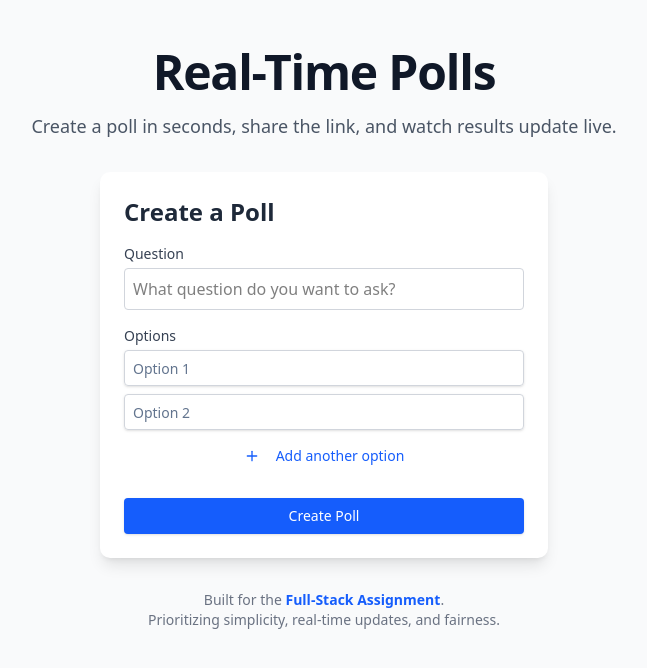
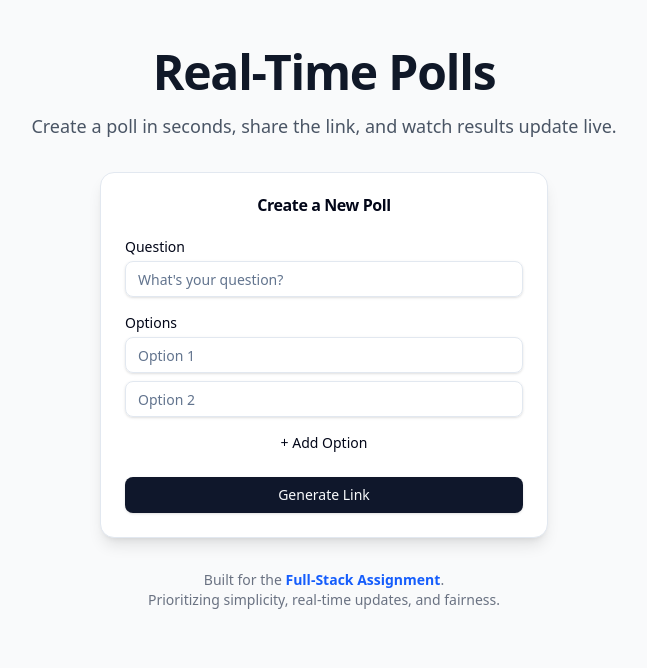
Before and after one commit to SSY199/Poller, a Next.js app: page / in a window 1280 px wide. Shown: the top 668 px of the page, without its empty margins (316-963 px from the left). Built offline with nearby package versions, Linux system fonts and the light colour scheme; no server answers.

Commit message:
Voting done in single page

```diff
--- a/components/CreatePollForm.tsx
+++ b/components/CreatePollForm.tsx
@@ -2,125 +2,148 @@
 
 import { useState } from "react";
 import { supabase } from "@/lib/supabaseClient";
-import { useRouter } from "next/navigation";
-import { Button } from "./ui/button";
-import { Plus } from "lucide-react";
-import { Input } from "./ui/input";
+import { Button } from "@/components/ui/button";
+import { Input } from "@/components/ui/input";
+import { Card, CardContent, CardHeader, CardTitle } from "@/components/ui/card";
 
 export default function CreatePollForm() {
-  const router = useRouter();
   const [question, setQuestion] = useState("");
-  const [options, setOptions] = useState(["", ""]); // Start with 2 empty options
+  const [options, setOptions] = useState(["", ""]);
   const [loading, setLoading] = useState(false);
+  const [pollLink, setPollLink] = useState(""); // Simple state to hold the link
 
-  // Handle adding a new option input
-  const addOption = () => {
-    setOptions([...options, ""]);
-  };
+  // Add a new empty option
+  const addOption = () => setOptions([...options, ""]);
 
-  // Handle changing text in an option input
+  // Update option text
   const handleOptionChange = (index: number, value: string) => {
     const newOptions = [...options];
     newOptions[index] = value;
     setOptions(newOptions);
   };
 
-  const handleSubmit = async (e: React.FormEvent<HTMLFormElement>) => {
+  const handleSubmit = async (e: React.FormEvent) => {
     e.preventDefault();
     setLoading(true);
 
+    // Basic Validation
     const validOptions = options.filter((opt) => opt.trim() !== "");
-    if (!question.trim()) {
-      alert("Oops, you forgot something! Please enter a question for your poll.");
-      setLoading(false);
-      return;
-    }
-    if(validOptions.length < 2) {
-      alert("Oops, you forgot something! Please enter at least 2 options for your poll.");
+    if (!question.trim() || validOptions.length < 2) {
+      alert("Please enter a question and at least 2 options.");
       setLoading(false);
       return;
     }
 
     try {
-      //  Insert Poll
-      const { data: pollData, error: pollError } = await supabase
+      // 1. Create Poll
+      const { data: poll } = await supabase
         .from("polls")
         .insert([{ question }])
         .select()
         .single();
 
-      if (pollError) throw pollError;
+      if (!poll) throw new Error("Failed to create poll");
 
+      // 2. Add Options
       const optionsData = validOptions.map((opt) => ({
-        poll_id: pollData.id,
+        poll_id: poll.id,
         option_text: opt,
       }));
 
-      const { error: optionsError } = await supabase
-        .from("options")
-        .insert(optionsData);
+      await supabase.from("options").insert(optionsData);
 
-      if (optionsError) throw optionsError;
+      // 3. Generate Link (Don't redirect, just show it)
+      const link = `${window.location.origin}/poll/${poll.id}`;
+      setPollLink(link);
 
-
-      router.push(`/poll/${pollData.id}`);
     } catch (error) {
-      console.error("Error creating poll:", error);
-      alert("Something went wrong!");
+      console.error(error);
+      alert("Error creating poll");
     } finally {
       setLoading(false);
     }
   };
 
+  // --- Success View (Simple) ---
+  if (pollLink) {
     return (
-    <form onSubmit={handleSubmit} className="w-full max-w-md mx-auto p-6 bg-white rounded-lg shadow-lg">
-      <h2 className="text-2xl font-bold mb-4 text-gray-800">Create a Poll</h2>
+      <Card className="w-full max-w-md mx-auto shadow-md border-2 border-green-500">
+        <CardHeader>
+          <CardTitle className="text-center text-green-700">Poll Created!</CardTitle>
+        </CardHeader>
+        <CardContent className="space-y-4">
+          <p className="text-sm text-center text-gray-600">
+            Copy this link and share it with others:
+          </p>
 
-      <div className="mb-4">
-        <label className="block text-sm font-medium text-gray-700 mb-1">Question</label>
-        <input
-          type="text"
+          <Input
+            readOnly
+            value={pollLink}
+            className="text-center font-mono bg-gray-50 cursor-text"
+            onClick={(e) => e.currentTarget.select()} // Auto-select text on click
+          />
+
+          <Button
+            className="w-full bg-green-600 hover:bg-green-700"
+            onClick={() => navigator.clipboard.writeText(pollLink)}
+          >
+            Copy Link
+          </Button>
+
+          <Button
+            variant="outline"
+            className="w-full"
+            onClick={() => window.open(pollLink, '_blank')}
+          >
+            Open in New Tab
+          </Button>
+        </CardContent>
+      </Card>
+    );
+  }
+
+  // --- Form View (Standard) ---
+  return (
+    <Card className="w-full max-w-md mx-auto shadow-lg">
+      <CardHeader>
+        <CardTitle className="text-center">Create a New Poll</CardTitle>
+      </CardHeader>
+      <CardContent>
+        <form onSubmit={handleSubmit} className="space-y-4">
+
+          <div>
+            <label className="block text-sm font-medium mb-1">Question</label>
+            <Input
               value={question}
               onChange={(e) => setQuestion(e.target.value)}
-          className="w-full p-2 border border-gray-300 rounded focus:ring-2 focus:ring-blue-500 outline-none text-black"
-          placeholder="What question do you want to ask?"
+              placeholder="What's your question?"
               required
             />
           </div>
 
-      {/* Options Inputs */}
-      <div className="mb-6">
-        <label className="block text-sm font-medium text-gray-700 mb-1">Options</label>
+          <div>
+            <label className="block text-sm font-medium mb-1">Options</label>
             {options.map((opt, index) => (
               <Input
                 key={index}
-            type="text"
                 value={opt}
                 onChange={(e) => handleOptionChange(index, e.target.value)}
-            className="w-full p-2 mb-2 border border-gray-300 rounded focus:ring-2 focus:ring-blue-500 outline-none text-black"
                 placeholder={`Option ${index + 1}`}
+                className="mb-2"
                 required={index < 2}
               />
             ))}
-        <Button
-          type="button"
-          variant="ghost"
-          onClick={addOption}
-          className="text-blue-600 hover:text-blue-800 hover:bg-blue-50 w-full cursor-pointer"
-        >
-          <Plus className="w-4 h-4 mr-2" />
-          Add another option
+            <Button type="button" variant="ghost" onClick={addOption} className="w-full">
+              + Add Option
             </Button>
           </div>
 
-      {/* Submit Button */}
-      <Button
-        type="submit"
-        disabled={loading}
-        className="w-full bg-blue-600 text-white py-2 rounded hover:bg-blue-700 transition disabled:bg-gray-400 cursor-pointer"
-      >
-        {loading ? "Creating..." : "Create Poll"}
+          <Button type="submit" className="w-full" disabled={loading}>
+            {loading ? "Creating..." : "Generate Link"}
           </Button>
+
         </form>
+      </CardContent>
+    </Card>
   );
 }
--- /dev/null
+++ b/components/ui/label.tsx
@@ -0,0 +1,26 @@
+"use client"
+
+import * as React from "react"
+import * as LabelPrimitive from "@radix-ui/react-label"
+import { cva, type VariantProps } from "class-variance-authority"
+
+import { cn } from "@/lib/utils"
+
+const labelVariants = cva(
+  "text-sm font-medium leading-none peer-disabled:cursor-not-allowed peer-disabled:opacity-70"
+)
+
+const Label = React.forwardRef<
+  React.ElementRef<typeof LabelPrimitive.Root>,
+  React.ComponentPropsWithoutRef<typeof LabelPrimitive.Root> &
+    VariantProps<typeof labelVariants>
+>(({ className, ...props }, ref) => (
+  <LabelPrimitive.Root
+    ref={ref}
+    className={cn(labelVariants(), className)}
+    {...props}
+  />
+))
+Label.displayName = LabelPrimitive.Root.displayName
+
+export { Label }
--- a/package.json
+++ b/package.json
@@ -9,6 +9,7 @@
     "lint": "eslint"
   },
   "dependencies": {
+    "@radix-ui/react-label": "^2.1.8",
     "@radix-ui/react-progress": "^1.1.8",
     "@radix-ui/react-slot": "^1.2.4",
     "@supabase/supabase-js": "^2.95.3",
```
Also changed, not shown: 1 other file (tests, documents, lock files or other folders). Lines whose indentation alone changed are shown as unchanged.
